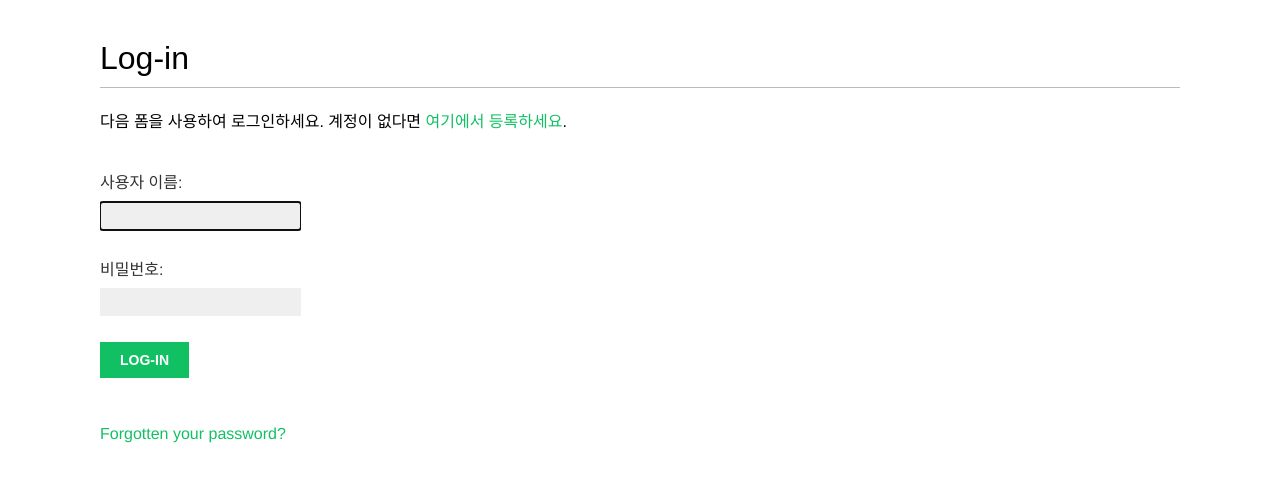
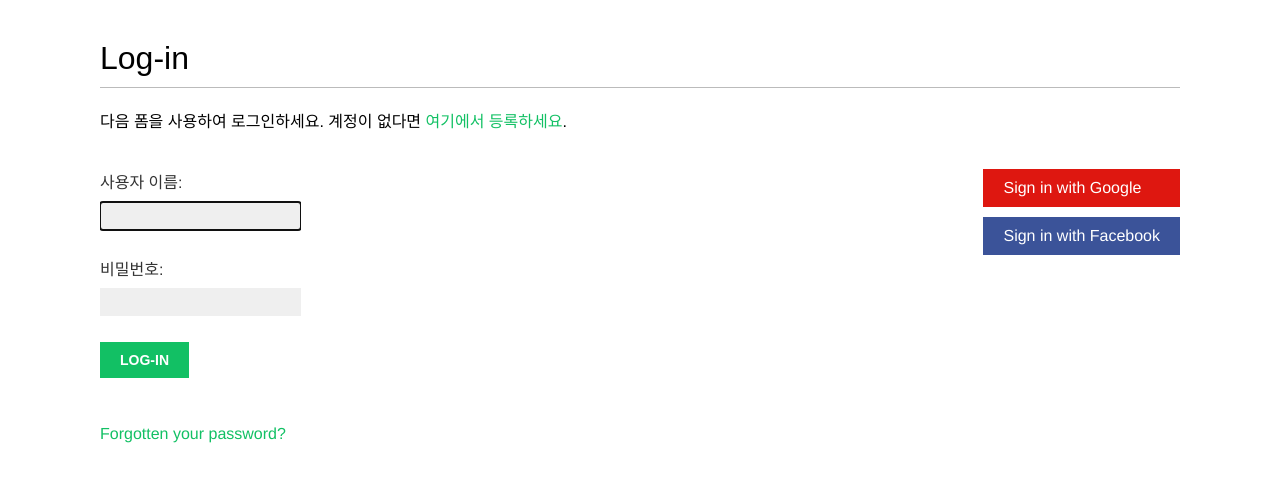
Before and after one commit to prace-prc/djangoPractice_2, a Django app: page /account/login/ in a window 1280 px wide. Shown: the part 47-529 px from the top of the page. Run offline with Django 4.2, Linux system fonts and the light colour scheme; some web fonts are replaced.

Commit message:
[기능 추가] 구글, 페이스북 인증 로그인 추가

```diff
--- a/account/templates/registration/login.html
+++ b/account/templates/registration/login.html
@@ -26,4 +26,18 @@
             </p>
         </div>
     {% endif %}
+    <div class="social">
+        <ul>
+            <li class="google">
+                <a href="{% url "social:begin" "google-oauth2" %}">
+                    Sign in with Google
+                </a>
+            </li>
+            <li class="facebook">
+                <a href="{% url "social:begin" "facebook" %}">
+                    Sign in with Facebook
+                </a>
+            </li>
+        </ul>
+    </div>
 {% endblock %}
```
